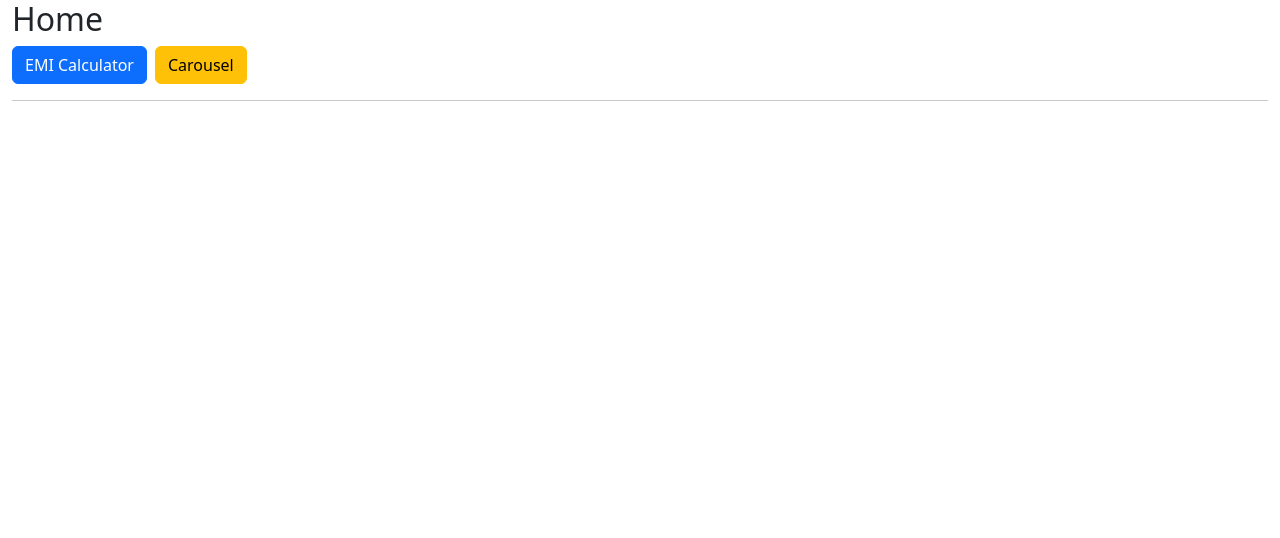
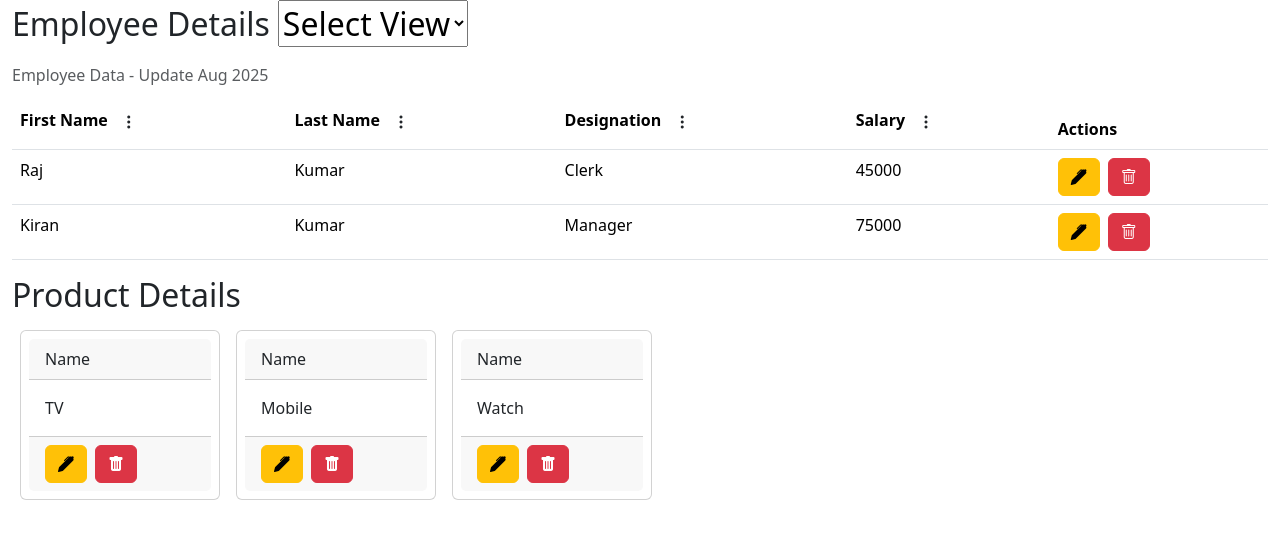
Before and after one commit to Ganesh3104/react-project, a React (Vite) app: page / in a window 1280 px wide. Shown: the top 538 px of the page. Built offline with nearby package versions, Linux system fonts and the light colour scheme.

Commit message:
add controlled-demo.jsx

```diff
--- a/src/controlled-components/controlled-demo.jsx
+++ b/src/controlled-components/controlled-demo.jsx
@@ -1,7 +1,23 @@
+
+import { useState } from "react";
 
 import { DataGrid } from "./data-grid";
 
 export function ControlledDemo(){
+
+
+
+    const [layoutName, setLayoutName] = useState('grid');
+
+
+
+    function handleLayoutChange(e){
+
+        setLayoutName(e.target.value);
+
+    }
+
+
 
     return(
 
@@ -9,13 +25,27 @@ export function ControlledDemo(){
 
 
 
-            <h2>Employee Details</h2>
+            <h2>Employee Details
 
-            <DataGrid  caption='Employee Data - Update Aug 2025' fields={['First Name', 'Last Name', 'Designation', 'Salary']} data={[{FirstName:'Raj', LastName:'Kumar', Designation:'Clerk', Salary:45000},{FirstName:'Kiran', LastName:'Kumar', Designation:'Manager', Salary:75000}]} />
+                <select className="mx-2" onChange={handleLayoutChange}>
+
+                  <option>Select View</option>
+
+                  <option value='grid'>Grid</option>
+
+                  <option value='card'>Card</option>
+
+                </select>
+
+
+
+            </h2>
+
+            <DataGrid layout={layoutName} caption='Employee Data - Update Aug 2025' fields={['First Name', 'Last Name', 'Designation', 'Salary']} data={[{FirstName:'Raj', LastName:'Kumar', Designation:'Clerk', Salary:45000},{FirstName:'Kiran', LastName:'Kumar', Designation:'Manager', Salary:75000}]} />
 
             <h2>Product Details</h2>
 
-            <DataGrid caption='Products in Offer' fields={['Name', 'Price', 'Rating']} data={[{Name:'TV', Price:24000, Rating:4.2}, {Name:'Mobile', Price:12000, Rating:3.2}, {Name:'Watch', Price:3000, Rating:4.9}]} />
+            <DataGrid layout='card' caption='Products in Offer' fields={['Name', 'Price', 'Rating']} data={[{Name:'TV', Price:24000, Rating:4.2}, {Name:'Mobile', Price:12000, Rating:3.2}, {Name:'Watch', Price:3000, Rating:4.9}]} />
 
         </div>
 
--- a/src/controlled-components/data-grid.jsx
+++ b/src/controlled-components/data-grid.jsx
@@ -1,6 +1,10 @@
+
+
 export function DataGrid(props){
 
-    return(
+    if(props.layout==='grid'){
+
+        return(
 
         <table className="table table-hover caption-top">
 
@@ -76,4 +80,60 @@ export function DataGrid(props){
 
     )
 
+    } else {
+
+        return(
+
+            <div className="d-flex flex-wrap">
+
+
+
+                    {
+
+                        props.data.map((item,i)=>
+
+                            <div key={i} className="card m-2 p-2" style={{width:'200px'}}>
+
+                                <div className="card-header">
+
+                                    {
+
+                                        Object.keys(item)[0]
+
+                                    }
+
+                                </div>
+
+                                <div className="card-body">
+
+                                    {
+
+                                        item[Object.keys(item)[0]]
+
+                                    }
+
+                                </div>
+
+                                <div className="card-footer">
+
+                                    <button className="btn btn-warning bi bi-pen-fill"></button>
+
+                                    <button className="btn mx-2 btn-danger bi bi-trash-fill"></button>
+
+                                </div>
+
+                            </div>
+
+                        )
+
+                    }
+
+
+
+            </div>
+
+        )
+
+    }
+
 }
--- a/src/main.jsx
+++ b/src/main.jsx
@@ -35,6 +35,6 @@ import { ConditionDemo } from './components/conditional-demo/conditional-demo.js
 createRoot(document.getElementById('root')).render(
 
 
-    < ConditionDemo />
+    < ControlledDemo />
 
 )
```
Also changed, not shown: src/components/conditional-demo/condition-demo.jsx (added, +109 -0 lines).
